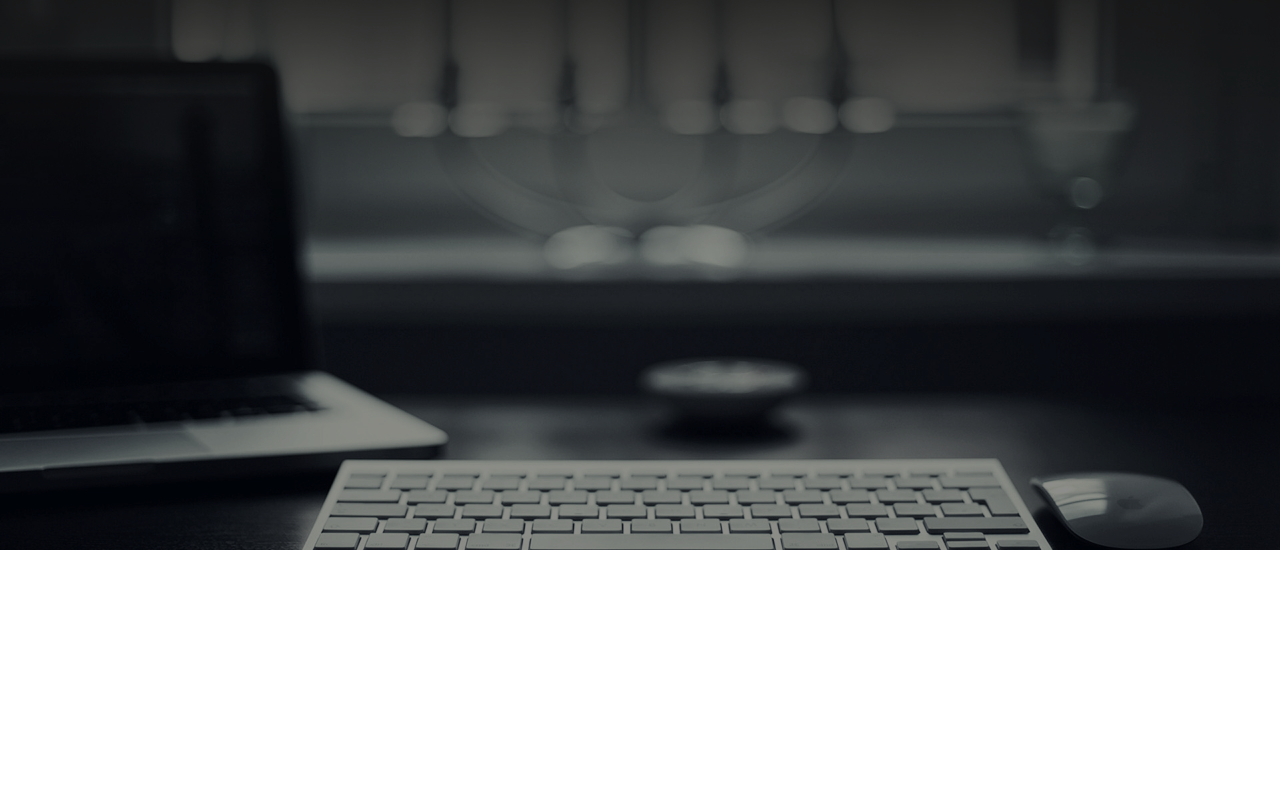
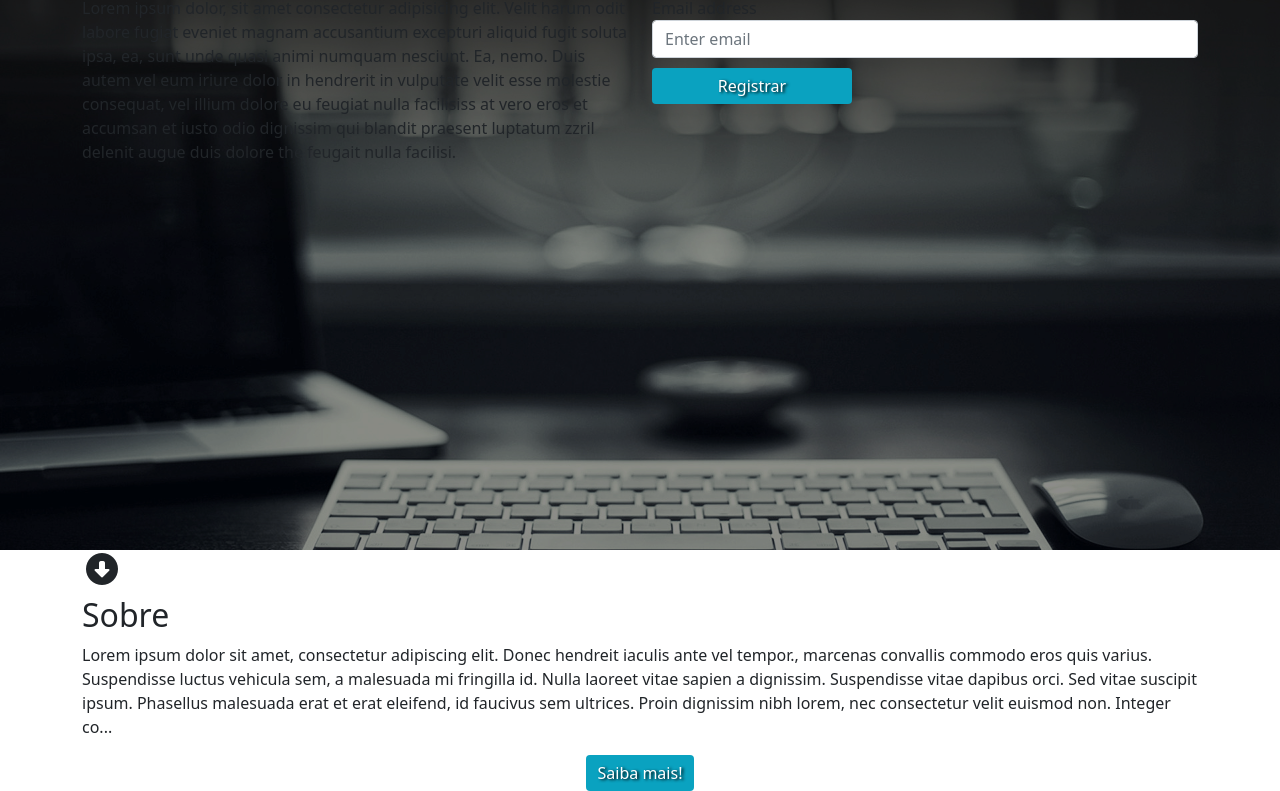
Before and after one commit to shuuwolf/Projeto_08, a plain HTML site: page index.html in a window 1280 px wide. Shown: the part 110-901 px from the top of the page. Before the commit the page ends 800 px from the top, so only its background shows below. Drawn offline with nearby package versions, Linux system fonts and the light colour scheme.

Commit message:
font awesome e sessao sobre

```diff
--- a/index.html
+++ b/index.html
@@ -5,8 +5,11 @@
     <meta http-equiv="X-UA-Compatible" content="IE=edge">
     <meta name="viewport" content="width=device-width, initial-scale=1.0">
     <title>Projeto 08</title>
+
+    <link rel="stylesheet" href="css/all.css"><!-- Font Awesome -->
     <link href="https://cdn.jsdelivr.net/npm/bootstrap@5.0.1/dist/css/bootstrap.min.css" rel="stylesheet" integrity="sha384-+0n0xVW2eSR5OomGNYDnhzAbDsOXxcvSN1TPprVMTNDbiYZCxYbOOl7+AMvyTG2x" crossorigin="anonymous">
     <link rel="stylesheet" href="css/style.css">
+
 </head>
 <body>
     <nav class="navbar navbar-expand-md navbar-light fixed-top">
@@ -33,17 +36,82 @@
     <div class="box-fix">
         <section class="bg-top">
             <div class="overlay"></div>
-            <div class="container">
-                <div class="row fix-zindex">
-                    <div class="col-md-6">Teste</div>
-                    <div class="col-md-6">Teste</div>
-                </div><!-- /row fix-zindex -->
+            <div class="container fix-zindex">
+                    <div class="texto-bg">
+                        <div class="row">
+                            <div class="col-md-6">
+                                <h2>Bem-vindo(a)!</h2>
+                                <p>Lorem ipsum dolor, sit amet consectetur adipisicing elit. Velit harum odit labore fugiat eveniet magnam accusantium excepturi aliquid fugit soluta ipsa, ea, sunt unde quasi animi numquam nesciunt. Ea, nemo.
+                                Duis autem vel eum iriure dolor in hendrerit in vulputate velit esse molestie consequat, vel illium dolore eu feugiat nulla facilisiss at vero eros et accumsan et iusto odio dignissim qui blandit praesent luptatum zzril
+                                delenit augue duis dolore the feugait nulla facilisi.
+                                </p>
+                            </div><!-- /col-md-6 -->
+                            <div class="col-md-6">
+                                <h2>Receba as novidades</h2>
+                                <form>
+                                    <div class="form-group">
+                                        <label>Email address</label>
+                                        <input type="email" class="form-control" placeholder="Enter email">
+                                    </div>
+                                    <button style="background: #0AA2C0; width: 200px; text-shadow: 2px 1px 3px black; border: 0; margin-top: 10px;" type="submit" class="btn btn-primary">Registrar</button>
+                                </form>
+                            </div><!-- /col-md-6 -->
+                        </div><!-- /row -->
+                    </div><!-- /texto-mg -->
             </div><!-- /container -->
         </section><!-- /bg-top -->
+
+        <section class="chamada">
+            <div class="container">
+                <div class="row">
+                    <h2><i class="fas fa-arrow-alt-circle-down"></i></h2>
+                </div><!-- /row -->
+            </div><!-- /container -->
+        </section><!-- /chamada -->
+
+        <!-- Modal -->
+        <div class="modal fade" id="myModal" tabindex="-1" role="dialog" aria-labelledby="exampleModalLabel" aria-hidden="true">
+            <div class="modal-dialog" role="document">
+                <div class="modal-content">
+                    <div class="modal-header">
+                    <h5 class="modal-title" id="exampleModalLabel">Sobre</h5>
+                    <button type="button" class="close" data-dismiss="modal" aria-label="Close">
+                        <span aria-hidden="true">&times;</span>
+                    </button>
+                    </div>
+                    <div class="modal-body">
+                        Lorem ipsum dolor sit amet, consectetur adipiscing elit. Etiam eget elit non arcu lacinia pellentesque. Vivamus ultrices cursus porttitor. Sed ullamcorper odio nunc, eget porttitor nunc consectetur in. Nulla vitae est non purus elementum fringilla id at dui. Quisque posuere condimentum massa, ut placerat eros finibus in. Quisque in venenatis libero, elementum rhoncus purus. Pellentesque lacinia ultrices dictum. Donec sed rutrum massa. Praesent finibus non lectus feugiat dictum. Interdum et malesuada fames ac ante ipsum primis in faucibus. Suspendisse magna libero, euismod a varius ut, efficitur quis mi. Fusce vel ante leo. Lorem ipsum dolor sit amet, consectetur adipiscing elit. Pellentesque tincidunt leo non tortor interdum, at pretium turpis pretium.
+
+                        Ut malesuada pretium tortor, in ornare massa egestas sed. Pellentesque habitant morbi tristique senectus et netus et malesuada fames ac turpis egestas. In nec turpis sodales ipsum pulvinar ullamcorper eu quis tortor. Phasellus at lorem suscipit, venenatis ex non, molestie ex. Phasellus dignissim lorem nec leo finibus condimentum. Praesent tincidunt nisi odio. Cras fringilla feugiat leo, vehicula ornare purus euismod vitae. Vivamus varius lobortis erat eget elementum. Fusce posuere lorem ut mauris malesuada egestas. Sed lorem ligula, porttitor rutrum elit sit amet, porta tempus quam. Nullam ac odio ut turpis gravida tempus. In accumsan arcu tempus odio tincidunt tempus. Lorem ipsum dolor sit amet, consectetur adipiscing elit.
+                    </div>
+                    <div class="modal-footer">
+                        <button type="button" class="btn btn-secondary" data-dismiss="modal">Close</button>
+                    </div>
+                </div>
+            </div>
+        </div>
+
+        <section class="sobre">
+            <div class="container">
+                <div class="row">
+                    <div></div>
+                    <h2>Sobre</h2>
+                </div><!-- /row -->
+                <div class="col-md-12">
+                    <p>Lorem ipsum dolor sit amet, consectetur adipiscing elit. Donec hendreit iaculis ante vel tempor., marcenas convallis commodo eros quis varius. Suspendisse luctus vehicula sem, a malesuada mi fringilla id. Nulla laoreet vitae
+                    sapien a dignissim. Suspendisse vitae dapibus orci. Sed vitae suscipit ipsum. Phasellus malesuada erat et erat eleifend, id faucivus sem ultrices. Proin dignissim nibh lorem, nec consectetur velit euismod non. Integer co...
+                    </p>
+                    <div class="text-center"><button style="background:#0AA2C0; border: 0; color: white; text-shadow: 2px 1px 3px black;" type="button" class="btn btn-info" data-toggle="modal" data-target="#myModal">Saiba mais!</button></div><!-- /Button trigger modal -->
+                </div><!-- /col-md-12 -->
+            </div><!-- /container -->
+        </section><!-- /sobre -->
+
     </div><!-- /box-fix -->
 
-    <script src="https://cdn.jsdelivr.net/npm/jquery@3.6.0/dist/jquery.min.js"></script><!-- /Jquery -->
-    <script src="https://cdn.jsdelivr.net/npm/@popperjs/core@2.9.2/dist/umd/popper.min.js" integrity="sha384-IQsoLXl5PILFhosVNubq5LC7Qb9DXgDA9i+tQ8Zj3iwWAwPtgFTxbJ8NT4GN1R8p" crossorigin="anonymous"></script>
-    <script src="https://cdn.jsdelivr.net/npm/bootstrap@5.0.1/dist/js/bootstrap.min.js" integrity="sha384-Atwg2Pkwv9vp0ygtn1JAojH0nYbwNJLPhwyoVbhoPwBhjQPR5VtM2+xf0Uwh9KtT" crossorigin="anonymous"></script>
+     <!-- Optional JavaScript -->
+    <!-- jQuery first, then Popper.js, then Bootstrap JS -->
+    <script src="https://code.jquery.com/jquery-3.2.1.slim.min.js" integrity="sha384-KJ3o2DKtIkvYIK3UENzmM7KCkRr/rE9/Qpg6aAZGJwFDMVNA/GpGFF93hXpG5KkN" crossorigin="anonymous"></script>
+    <script src="https://cdnjs.cloudflare.com/ajax/libs/popper.js/1.11.0/umd/popper.min.js" integrity="sha384-b/U6ypiBEHpOf/4+1nzFpr53nxSS+GLCkfwBdFNTxtclqqenISfwAzpKaMNFNmj4" crossorigin="anonymous"></script>
+    <script src="https://maxcdn.bootstrapcdn.com/bootstrap/4.0.0-beta/js/bootstrap.min.js" integrity="sha384-h0AbiXch4ZDo7tp9hKZ4TsHbi047NrKGLO3SEJAg45jXxnGIfYzk4Si90RDIqNm1" crossorigin="anonymous"></script>
 </body>
 </html>
```
